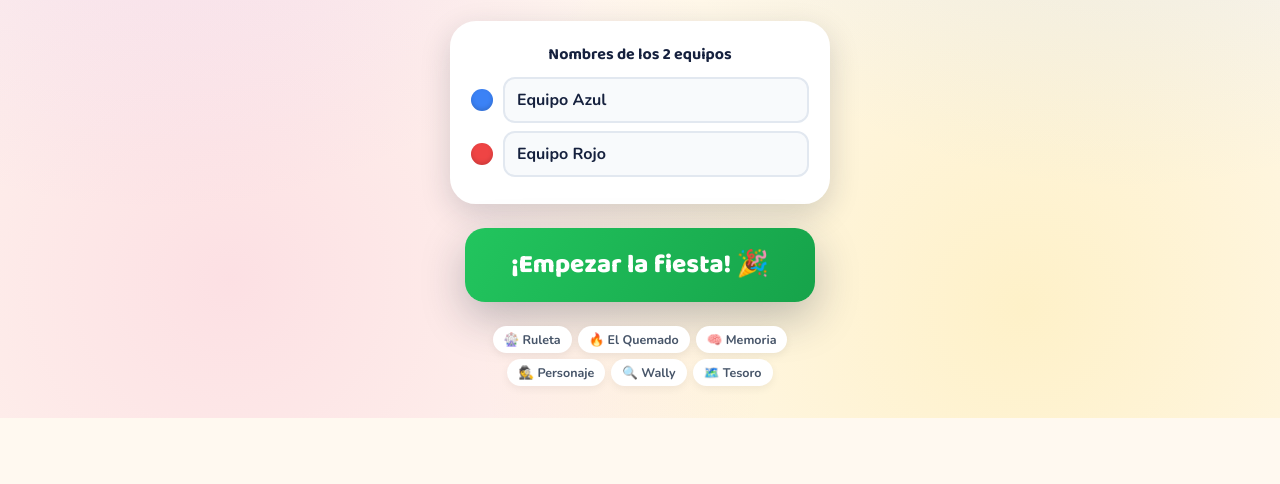
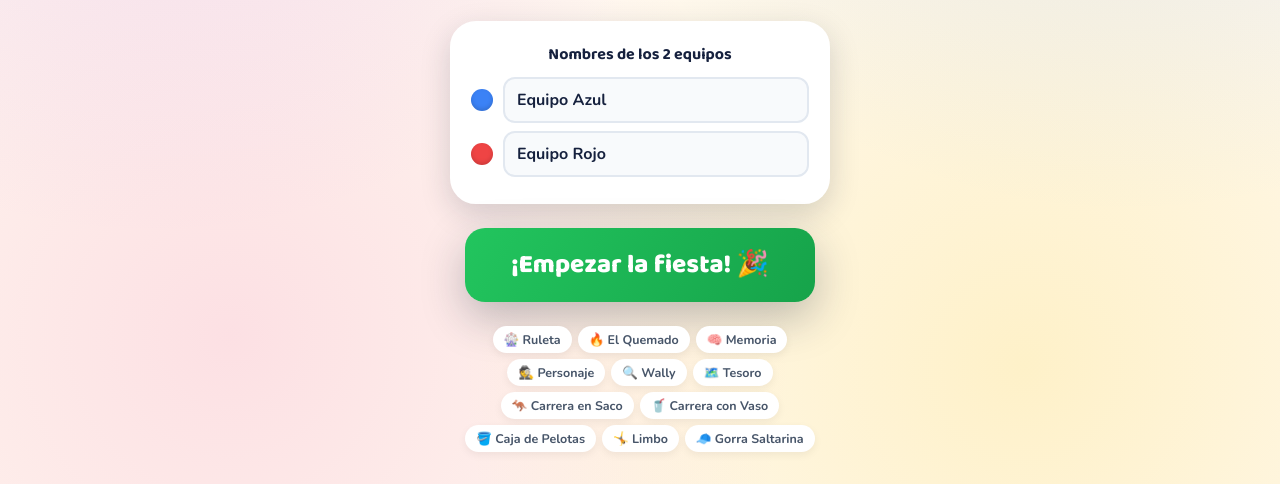
Before and after one commit to lokimontt/cumple-leon, a plain HTML site: page index.html in a window 1280 px wide. Shown: the part 501-985 px from the top of the page. Before the commit the page ends 919 px from the top, so only its background shows below. Drawn offline with nearby package versions, Linux system fonts and the light colour scheme.

Commit message:
Agregar 5 estaciones fisicas: Carrera en Saco, Carrera con Vaso, Caja de Pelotas, Limbo, Gorra Saltarina

```diff
--- a/index.html
+++ b/index.html
@@ -470,6 +470,11 @@
     <span class="tipo-chip">🕵️ Personaje</span>
     <span class="tipo-chip">🔍 Wally</span>
     <span class="tipo-chip">🗺️ Tesoro</span>
+    <span class="tipo-chip">🦘 Carrera en Saco</span>
+    <span class="tipo-chip">🥤 Carrera con Vaso</span>
+    <span class="tipo-chip">🪣 Caja de Pelotas</span>
+    <span class="tipo-chip">🤸 Limbo</span>
+    <span class="tipo-chip">🧢 Gorra Saltarina</span>
   </div>
 </div>
 
@@ -811,6 +816,11 @@ const ESTACIONES = [
   { id:'personaje',emoji:'🕵️', nombre:'¿Quién Soy?', desc:'Adivina el personaje', color:'#06B6D4', tipo:'personaje', pts:100 },
   { id:'wally',    emoji:'🔍', nombre:'Buscando a Wally', desc:'Encuéntralo en la hoja', color:'#3B82F6', tipo:'fisica', pts:100 },
   { id:'tesoro',   emoji:'🗺️', nombre:'Búsqueda del Tesoro', desc:'Junta más tesoros', color:'#F59E0B', tipo:'fisica', pts:100 },
+  { id:'saco',     emoji:'🦘', nombre:'Carrera en Saco', desc:'Salta hasta la meta', color:'#22C55E', tipo:'fisica', pts:100 },
+  { id:'vaso',     emoji:'🥤', nombre:'Carrera con Vaso', desc:'Lleva el agua sin derramar', color:'#0EA5E9', tipo:'fisica', pts:100 },
+  { id:'pelotas',  emoji:'🪣', nombre:'Caja de Pelotas', desc:'Encesta más pelotas', color:'#F97316', tipo:'fisica', pts:100 },
+  { id:'limbo',    emoji:'🤸', nombre:'Limbo', desc:'¿Quién pasa más bajo?', color:'#8B5CF6', tipo:'fisica', pts:100 },
+  { id:'gorra',    emoji:'🧢', nombre:'Gorra Saltarina', desc:'¡A saltar con la gorra!', color:'#14B8A6', tipo:'fisica', pts:100 },
 ];
 
 /* ==================== AUDIO ==================== */
```
